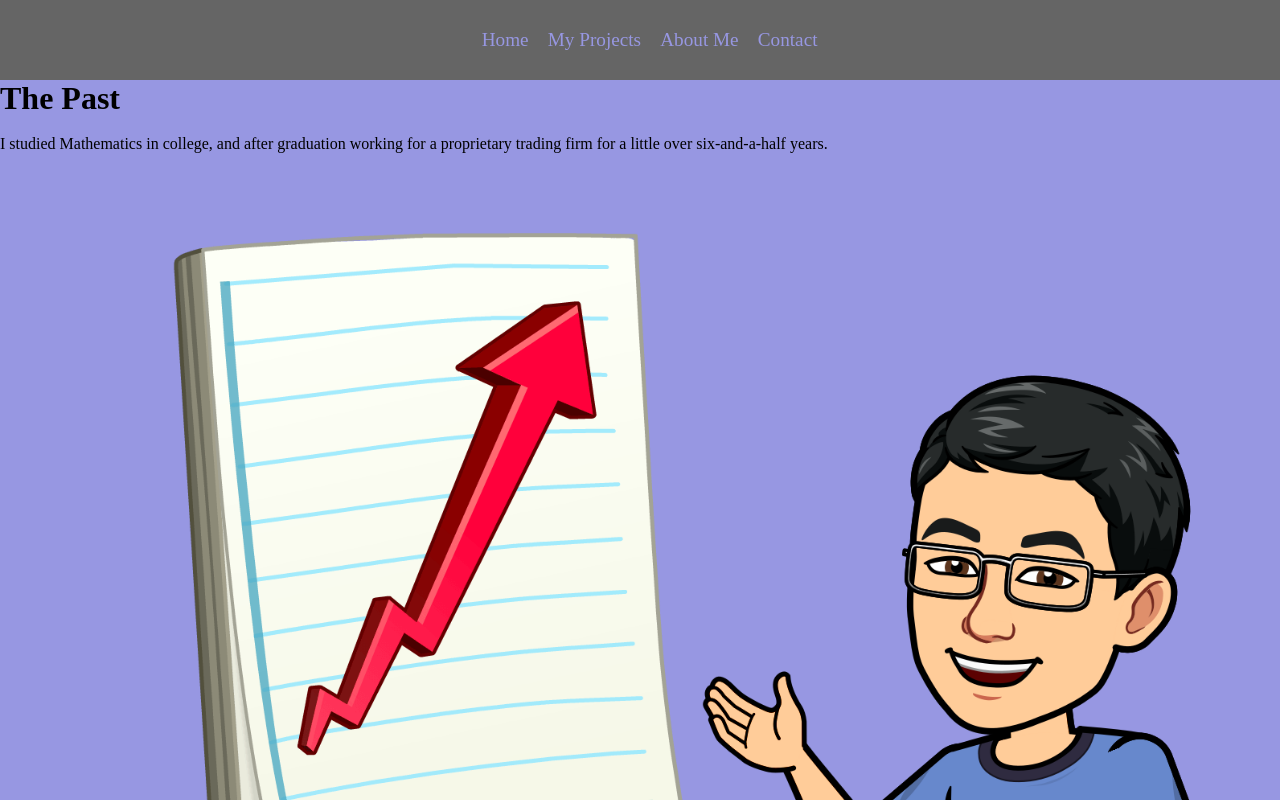
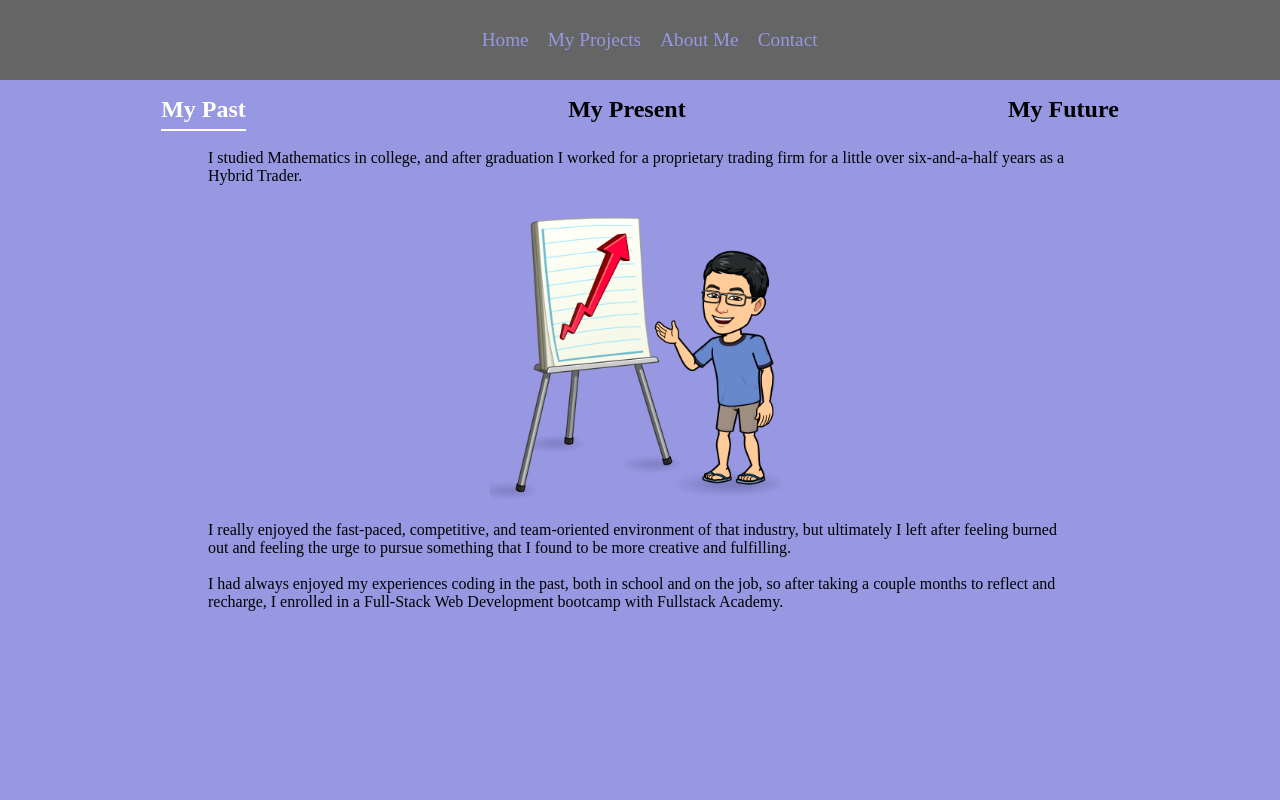
Before and after one commit to lmultanen/portfolio-site, a React app: page /aboutme in a window 1280 px wide. Shown: the top 800 px of the page. Built offline with nearby package versions, Linux system fonts and the light colour scheme.

Commit message:
basic styling added for all pages; still need to improve color scheme and then deploy

```diff
--- /dev/null
+++ b/less/about.less
@@ -0,0 +1,44 @@
+.about-links {
+    display: flex;
+    flex-direction: row;
+    justify-content: space-around;
+    margin-top: 1em;
+    .about-link {
+        font-size: x-large;
+        font-weight: bold;
+    }
+    .about-link:hover {
+        cursor: pointer;
+        color: white;
+    }
+    .selected {
+        color: white;
+        // text-decoration: underline;
+        border-bottom: 2px solid white;
+        padding-bottom: .25em;
+    }
+}
+
+.about-content {
+    display: flex;
+    flex-direction: column;
+    width: 75%;
+    align-items: center;
+    margin: auto;
+    margin-bottom: 2em;
+    img {
+        width: 50%;
+        max-width: 300px;
+    }
+    div {
+        max-width: 90%;
+        margin: auto;
+    }
+    p {
+        justify-content: flex-start;
+    }
+}
+
+.hidden {
+    display: none;
+}
--- a/less/contact.less
+++ b/less/contact.less
@@ -28,6 +28,7 @@
     align-items: center;
     img {
         width: 50%;
+        max-width: 350px;
     }
     h2 {
         text-align: center;
--- a/less/index.less
+++ b/less/index.less
@@ -5,3 +5,4 @@
 @import 'contact';
 @import 'projects';
 @import 'carousel';
+@import 'about';
--- a/public/index.css
+++ b/public/index.css
@@ -34,11 +34,19 @@ body {
   margin-top: 2em;
   margin-bottom: 2em;
 }
+#home-container div {
+  max-width: 400px;
+  margin: auto;
+}
+#home-container p {
+  justify-content: flex-start;
+}
 #home-container h2 {
   text-align: center;
 }
 #home-container img {
   width: 75%;
+  max-width: 300px;
 }
 #home-container .home-info {
   align-self: baseline;
@@ -73,6 +81,7 @@ body {
 }
 #contact-page img {
   width: 50%;
+  max-width: 350px;
 }
 #contact-page h2 {
   text-align: center;
@@ -81,14 +90,32 @@ body {
   display: flex;
   flex-direction: column;
   margin: auto;
-  margin-top: 1em;
   align-items: center;
+}
+#projects-container h1 {
+  margin-top: 0.5em;
+  margin-bottom: 0.5em;
+  text-align: center;
+  max-width: 75%;
+}
+#projects-container h5 {
+  margin-bottom: 1em;
+  text-align: center;
+  max-width: 75%;
+  font-style: italic;
 }
 #projects-container .project-block {
   width: 75%;
+  max-width: 600px;
   display: flex;
   flex-direction: column;
   align-items: center;
+  border: 2px solid black;
+  border-radius: 5%;
+  padding-left: 1em;
+  padding-right: 1em;
+  box-sizing: border-box;
+  background-color: #5b60ab;
   margin-bottom: 1em;
 }
 #projects-container .project-block .media {
@@ -99,6 +126,10 @@ body {
 #projects-container .project-block p {
   margin-top: 0.5em;
   max-width: 65%;
+  margin-bottom: 1em;
+}
+#projects-container .project-block h2 {
+  margin-top: 0.5em;
 }
 #projects-container .project-block .short-desc {
   font-style: italic;
@@ -106,6 +137,7 @@ body {
   font-size: large;
   max-width: 100%;
   text-align: center;
+  margin-bottom: 0.25em;
 }
 .carousel {
   width: 100%;
@@ -160,3 +192,44 @@ body {
   height: 100%;
   width: 100%;
 }
+.about-links {
+  display: flex;
+  flex-direction: row;
+  justify-content: space-around;
+  margin-top: 1em;
+}
+.about-links .about-link {
+  font-size: x-large;
+  font-weight: bold;
+}
+.about-links .about-link:hover {
+  cursor: pointer;
+  color: white;
+}
+.about-links .selected {
+  color: white;
+  border-bottom: 2px solid white;
+  padding-bottom: 0.25em;
+}
+.about-content {
+  display: flex;
+  flex-direction: column;
+  width: 75%;
+  align-items: center;
+  margin: auto;
+  margin-bottom: 2em;
+}
+.about-content img {
+  width: 50%;
+  max-width: 300px;
+}
+.about-content div {
+  max-width: 90%;
+  margin: auto;
+}
+.about-content p {
+  justify-content: flex-start;
+}
+.hidden {
+  display: none;
+}
--- a/src/components/About.jsx
+++ b/src/components/About.jsx
@@ -1,40 +1,77 @@
-import React from "react";
+import React, { useState } from "react";
 
 const About = () => {
+    const [past, setPast] = useState(true);
+    const [present, setPresent] = useState(false);
+    const [future, setFuture] = useState(false);
+
     return(
         <div id="about-container">
-            <div id="about-past">
-                <h1>The Past</h1>
+            <div className="about-links">
+                <div className={"about-link" + (past ? " selected" : "")}
+                  onClick={() => {
+                    setPast(true);
+                    setPresent(false);
+                    setFuture(false);
+                  }}>
+                    My Past
+                </div>
+                <div className={"about-link" + (present ? " selected" : "")}
+                  onClick={() => {
+                    setPast(false);
+                    setPresent(true);
+                    setFuture(false);
+                  }}>
+                    My Present
+                </div>
+                <div className={"about-link" + (future ? " selected" : "")}
+                  onClick={() => {
+                    setPast(false);
+                    setPresent(false);
+                    setFuture(true);
+                  }}>
+                    My Future
+                </div>
+            </div>
+            <div className={"about-content" + (!past ? " hidden" : "")}>
                 <br/>
-                <p>I studied Mathematics in college, and after graduation working for a proprietary trading firm for a little over six-and-a-half years.</p>
+                <div>
+                    <p>I studied Mathematics in college, and after graduation I worked for a proprietary trading firm for a little over six-and-a-half years as a Hybrid Trader.</p>
+                </div>
                 <br/>
                 <img src="/bitmojis/arrow-chart.png"/>
                 <br/>
-                <p>I really enjoyed the high-paced, competitive, and team-oriented environment of that industry, but ultimately I left after feeling burned out and wanting to be pursue something that I found to be more creative and fulfilling.</p>
+                <div>
+                    <p>I really enjoyed the fast-paced, competitive, and team-oriented environment of that industry, but ultimately I left after feeling burned out and feeling the urge to pursue something that I found to be more creative and fulfilling.</p>
                     <br/>
                     <p>I had always enjoyed my experiences coding in the past, both in school and on the job, so after taking a couple months to reflect and recharge, I enrolled in a Full-Stack Web Development bootcamp with Fullstack Academy.</p>
                 </div>
-            <div id="about-present">
-                <h1>The Present</h1>
+            </div>
+            <div className={"about-content"  + (!present ? " hidden" : "")}>
                 <br/>
+                <div>
                     <p>As a recent bootcamp graduate, I am continuing to hone my knowledge and skills while on the hunt for a job.</p>
+                </div>
                 <br/>
                 <img src="/bitmojis/laptop-reading.png"/>
                 <br/>
-                <p>I am in the process of learning more about AWS with the aim of getting certified as a developer, and I am brushing up on other languages I have used in the past, such as Python and C#.</p>
+                <div>
+                    <p>I am proficient in Javascript, CSS, HTML, React, and Redux, and I am knowledgable about several other JS modules with the ability to learn new ones quickly!</p>
                     <br/>
-                <p>Now that I have a bit more free time, I am excited to revisit my Escape Room game I put together as my bootcamp Stackathon project. Keep your eyes peeled for a fully-deployed version with some added features!</p>
+                    <p>I am in the process of learning more about AWS with the aim of becoming a Certified Developer, and I am brushing up on other languages I have used in the past, such as Python and C#.</p>
+                    <br/>
+                    <p>Now that I have a bit more free time, I am excited to revisit my Escape Room game I built as my bootcamp Stackathon project. Keep your eyes peeled for a fully-deployed version with some added features!</p>
                 </div>
-            <div id="about-future">
-                <h1>The Future</h1>
+            </div>
+            <div className={"about-content" + (!future ? " hidden" : "")}>
                 <br/>
-                <p>I cannot know for sure where I will be in fives years, or even one year career-wise, but this I know for sure:</p>
+                <div>
+                    <p>I cannot know for sure where I will be in five years, or even one year, career-wise, but I do know the following:</p>
                     <br/>
-                <p>I <strong>will</strong> continue to learn and grow as a developer and human being.</p>
+                    <p>I <strong>will</strong> continue to learn and grow as a developer and human being. This Knowledge Train has no brakes! CHOO CHOO!</p>
+                </div>
                 <br/>
                 <img src="/bitmojis/train.png"/>
-                <br/>
-                <p>The Knowledge Train has no brakes! CHOO CHOOOOO!</p>
             </div>
         </div>
     )
--- a/src/components/Home.jsx
+++ b/src/components/Home.jsx
@@ -7,7 +7,8 @@ const Home = () => {
             <br/>
             <img className="home-bitmoji" src="/bitmojis/bitmoji-laptop.png"/>
             <br/>
-            <p className="home-info">Hi, my name is Luke!</p>
+            <div>
+                <p className="home-info">Hi! My name is Luke!</p>
                 <br/>
                 <p className="home-info">I left my career in finance in early 2022 to pursue a career in software development.</p>
                 <br/>
@@ -17,6 +18,7 @@ const Home = () => {
                 <br/>
                 <p className="home-info">Welcome! I hope you enjoy your visit!</p>
             </div>
+        </div>
     );
 }
 
```
Also changed, not shown: less/home.less (+8 -3 lines), less/projects.less (+24 -1 lines), src/components/Projects.jsx (+9 -7 lines). Lines whose indentation alone changed are shown as unchanged.
